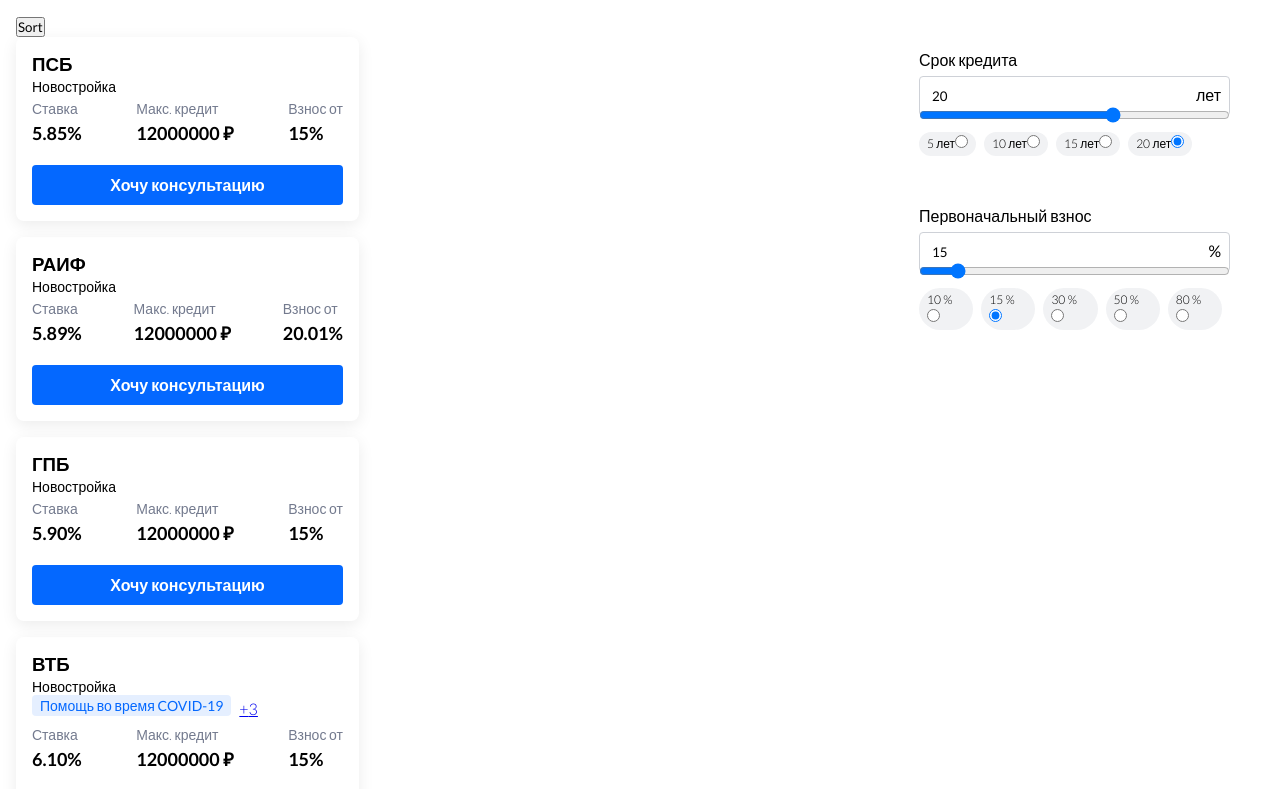
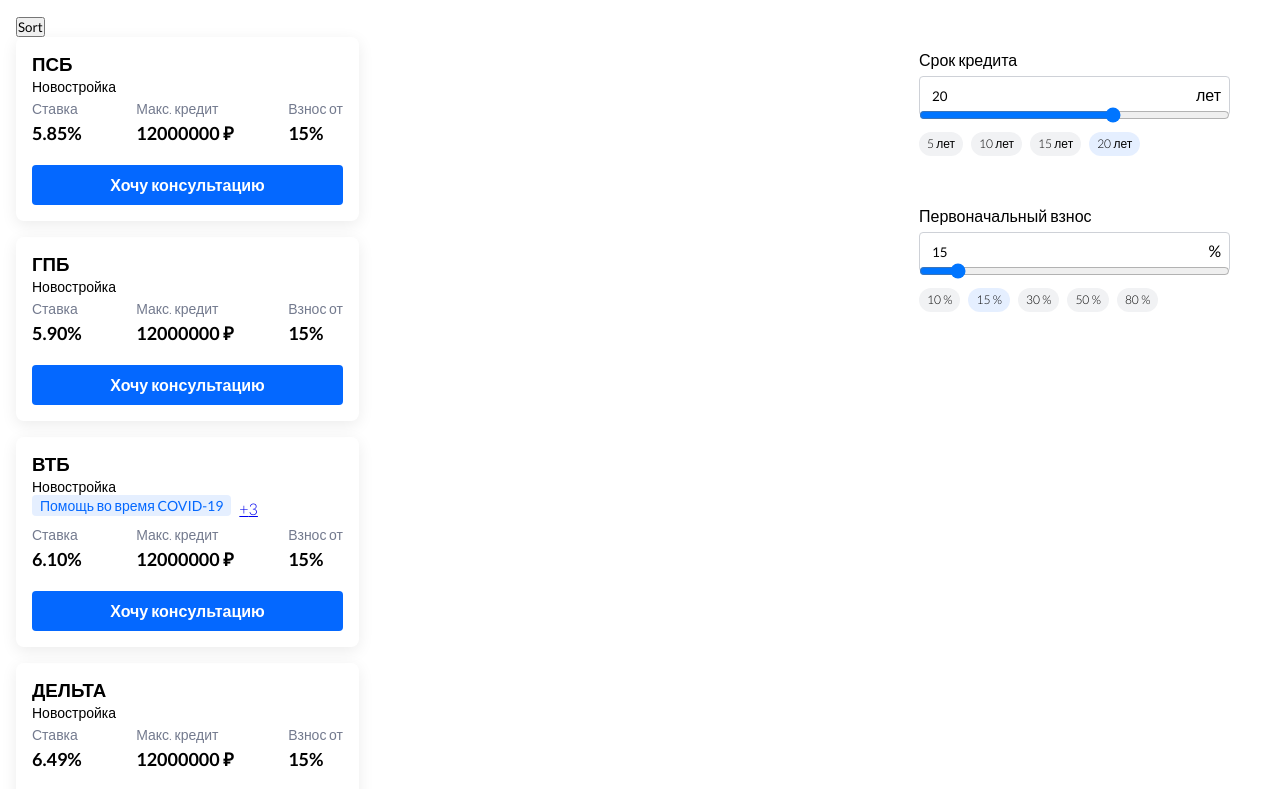
Before and after one commit to JetAMC/react-bank, a React (Create React App) app: page /AllOffers in a window 1280 px wide. Shown: the top 789 px of the page. Built offline with nearby package versions, Linux system fonts and the light colour scheme.

Commit message:
added corrections

```diff
--- a/package.json
+++ b/package.json
@@ -6,6 +6,7 @@
     "@testing-library/jest-dom": "^5.11.9",
     "@testing-library/react": "^11.2.5",
     "@testing-library/user-event": "^12.8.3",
+    "classnames": "^2.3.1",
     "react": "^17.0.1",
     "react-dom": "^17.0.1",
     "react-native-swipe-modal-up-down": "^1.0.9",
--- a/src/components/AllOffers.js
+++ b/src/components/AllOffers.js
@@ -17,24 +17,25 @@
     // https://ru.reactjs.org/docs/lifting-state-up.html
     // dokumentacija react perepisana na hukah
 
-
     const [sort, setSort] = useState('percent');
     const sortedArr = [...offers.offers].sort(comparators[sort]);
+
+    const [credit, setCredit] = useState(RangeCredit.defaultValue)
+    const [payment, setPayment] = useState(RangePayment.defaultValue);
 
     return(
         <div className="main-page">
             <div className="all-offers">
                 <SortOffers sort={sort} rateSort={setSort} />
-                {sortedArr.map(offer => {
+                {sortedArr.filter(o => o.minInitialPayment * 100 <= payment).map(offer => {
                     return <SingleOffer offer={offer} open={props.open} />
                 })}
             </div>
             <div>
-                <RangeInput data={RangeCredit} />
-                <RangeInput data={RangePayment} />
+                <RangeInput data={RangeCredit} value={credit} onChange={setCredit} />
+                <RangeInput data={RangePayment} value={payment} onChange={setPayment} />
             </div>
         </div>
-
     )
 }
 
--- a/src/components/App.js
+++ b/src/components/App.js
@@ -27,7 +27,7 @@
   return (
     <BrowserRouter>
       <Route exact path="/AllOffers" component={(props) => <AllOffers {...props} open={open} close={close} oneOffer={oneOffer}/>} />
-      <Redirect to="/AllOffers" />
+      {/* <Redirect to="/AllOffers" /> */}
       <Route path="/AllOffers/:id" component={(props) => <DetailedOffer {...props} open={open} close={close} oneOffer={oneOffer}/>} />
       <PopupSuccess oneOffer={oneOffer} close={close} />
       {/* ... */}
--- a/src/components/FeatureWithDescription.js
+++ b/src/components/FeatureWithDescription.js
@@ -1,4 +1,4 @@
-import React from 'react'
+import React, { useState, useRef, useEffect } from 'react'
 import { ReactComponent as Percent } from '../img/percent.svg';
 import { ReactComponent as Stroke } from '../img/stroke.svg';
 import { ReactComponent as House } from '../img/house.svg';
@@ -18,23 +18,37 @@
 }
 
 function FeatureWithDescription({nameId}) {
+    const description = useRef()
+
     const data = FeatureData[nameId];
     const Icon = iconFeature[data.icon];
     const elementColor = nameIdColors[data.theme];
+
+    const [quantity, setQuantity] = useState(0);
+
+    useEffect(() => {
+        const paragraph = description.current.querySelectorAll('p');
+        setQuantity(paragraph.length);
+
+    }, []);
+
     return (
         <div>
             <div className="feature-name" style={elementColor}>
                 <Icon fill={elementColor.color} />
                 <h3>{FeatureNames[nameId]}</h3>
             </div>
-            <div className="feature-description" dangerouslySetInnerHTML={{__html: data.description}} />
-            <button>Читать больше</button>
+            <div ref={description} className="feature-description" dangerouslySetInnerHTML={{__html: data.description}} />
+            {quantity > 1 && <button>Читать больше</button>}
         </div>
     )
 }
 
 export default FeatureWithDescription
 
-// cherez refi nahodim visotu <p> i zadajom ejo, ostaljnie <p> otrezajutsja https://ru.reactjs.org/docs/refs-and-the-dom.html
-// esli vsego odin paragraf to knopku chitatj boljshe mozno ne otobrazhatj
+// zavodim state kotorij pri nazhatii na knopku budet pokazivatj paragrafi esli ih boljse 1
+// delaem daljse filtr
+
+
+
 // pochitatj pro svg
--- a/src/components/RangeInput.js
+++ b/src/components/RangeInput.js
@@ -1,9 +1,8 @@
-import React, { useState } from 'react'
+import React from 'react'
+import cn from "classnames"
 
-function RangeInput({ data }) {
-    const [value, setValue] = useState(data.defaultValue);
-
-    const showValue = e => setValue(e.target.value);
+function RangeInput({ data, value, onChange }) {
+    const showValue = e => onChange(e.target.value);
 
     return (
         <div className="range-filter">
@@ -18,11 +17,15 @@
                 <input type="range" min={data.min} max={data.max} step="1" value={value} onChange={showValue} />
             </div>
             <div className="radio-buttons">
-                {data.term.map(option =>
-                <label className="custom-input">
-                    <span>{option} {data.type}</span>
-                    <input type="radio" value={option} name={data.radioName} checked={value === option ? true : false} onChange={showValue} />
-                </label>
+                {data.term.map(option => {
+                    const checked = value === option;
+                    return (
+                        <label className={cn("custom-input", checked && "label-active")}>
+                            <span>{option} {data.type}</span>
+                            <input type="radio" value={option} name={data.radioName} checked={checked} onChange={showValue} />
+                        </label>
+                    )
+                }
                 )}
             </div>
         </div>
--- a/src/index.css
+++ b/src/index.css
@@ -175,6 +175,10 @@
   margin-bottom: 18px;
 }
 
+.feature-description :not(:first-child) {
+  display: none;
+}
+
 .main-page {
   width: 100%;
   display: inline-flex;
@@ -238,7 +242,7 @@
   display: flex;
 }
 
-.radio-buttons label {
+.custom-input {
   margin-right: 8px;
   font-size: 12px;
   line-height: 18px;
@@ -248,9 +252,13 @@
   background: rgba(21, 34, 66, 0.06);
 }
 
-/* .custom-input input {
+.label-active {
+  background: rgba(4, 104, 255, 0.1);
+}
+
+.custom-input input {
   position: absolute;
   opacity: 0;
   height: 0;
   width: 0;
-} */
+}
```
Also changed, not shown: 1 other file (tests, documents, lock files or other folders).
